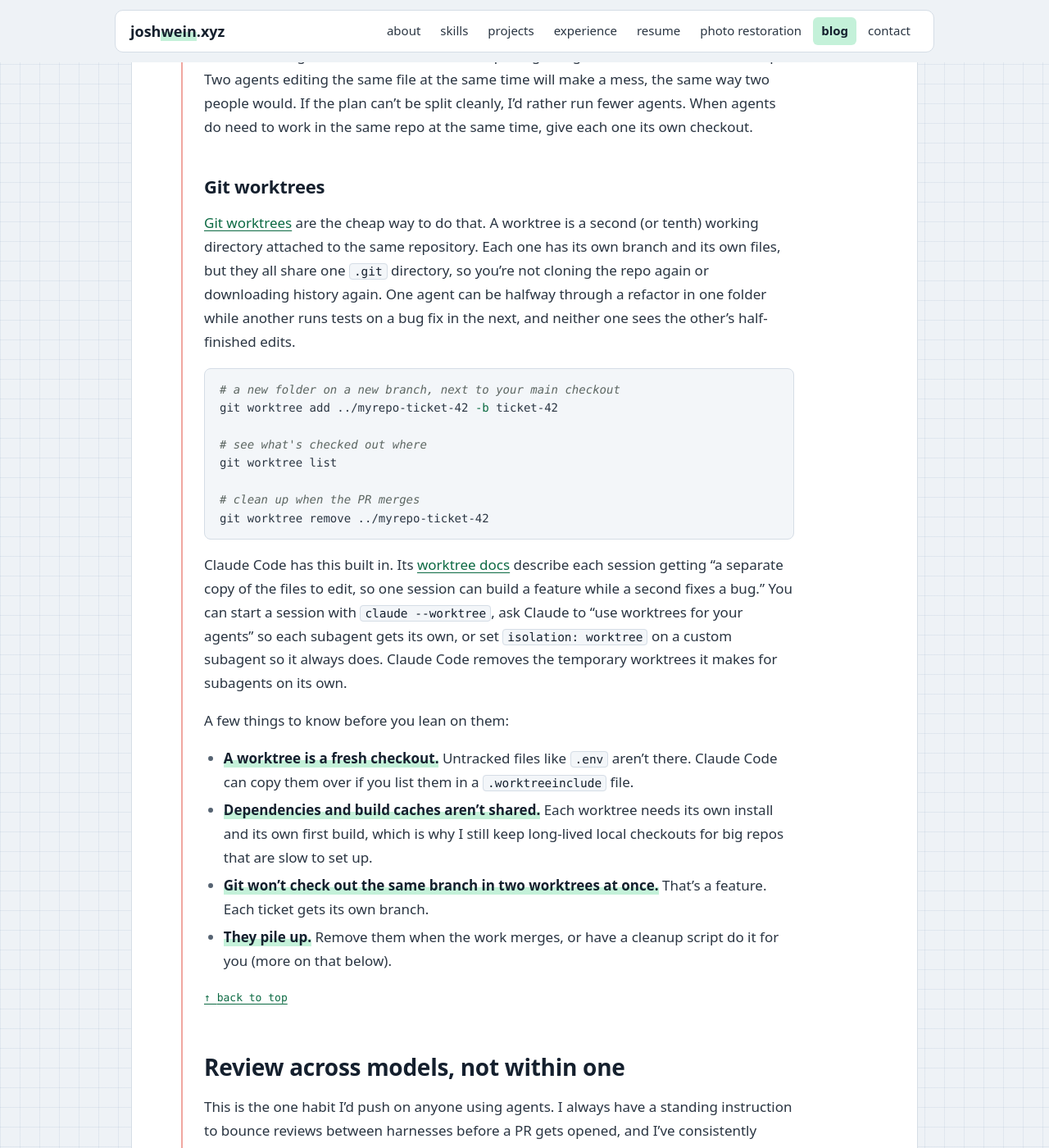
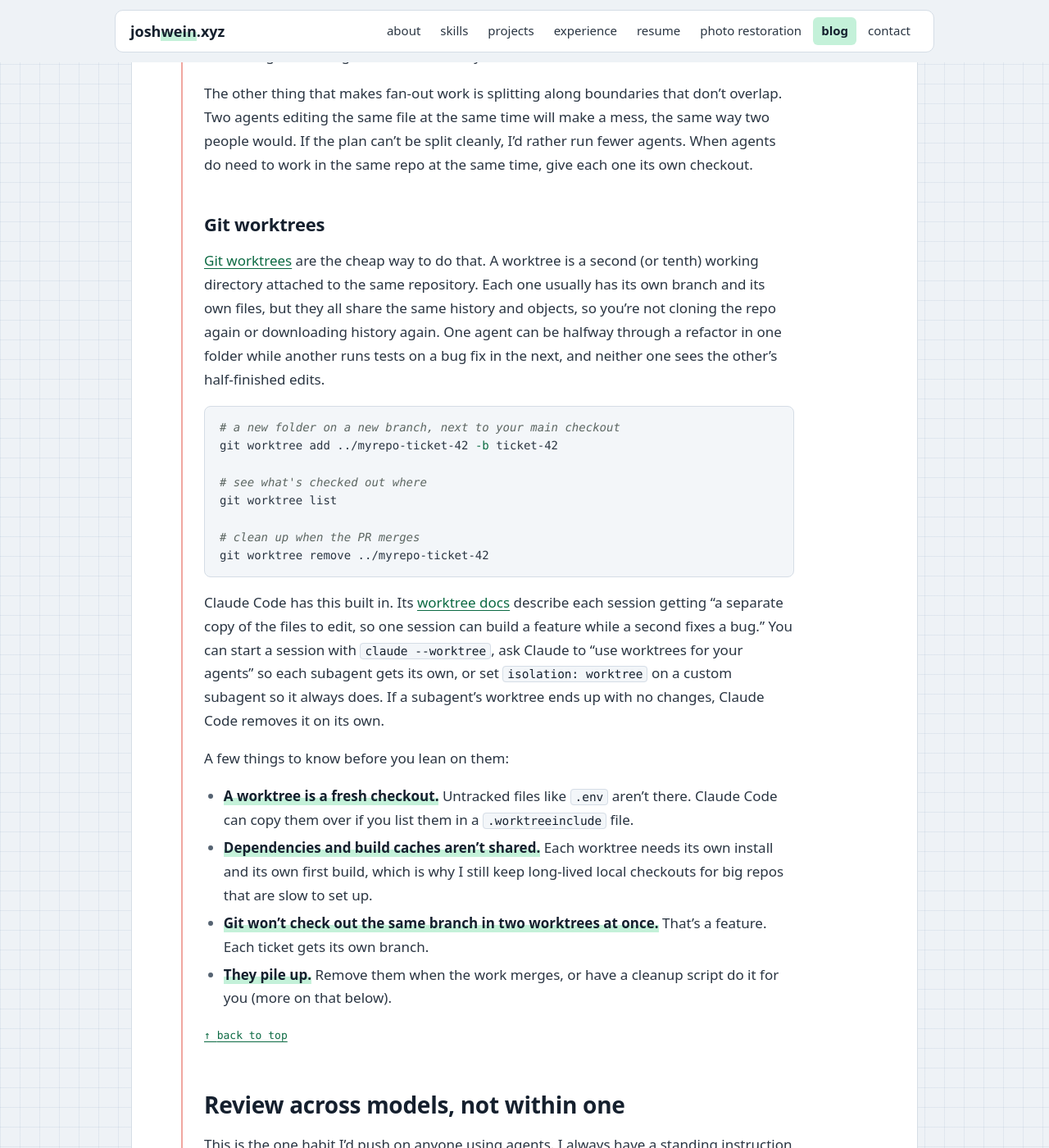
Before and after one commit to JoshWein/blog, a Jekyll site: the page built from _posts/2026-11-21-multi-agent-workflows.md, in a window 1280 px wide and 1400 px high, scrolled down 3354 px. Shown: the whole window at 82% size. Built offline with Jekyll 4.4.1, drawn with Linux system fonts in a browser that asks for light colours; some web fonts are replaced; comment, search, counter and statistics services are not loaded; some of the changed text lies outside the part shown.

Commit message:
Tighten worktree wording and tools note per review
Co-Authored-By: Claude Opus 5.5 <noreply@anthropic.com>
Claude-Session: https://claude.ai/code/session_01HtAirmGQyAcmjJao62wzYe

```diff
--- a/_posts/2026-11-21-multi-agent-workflows.md
+++ b/_posts/2026-11-21-multi-agent-workflows.md
@@ -107,7 +109,7 @@ The other thing that makes fan-out work is splitting along boundaries that don't
 
 ### Git worktrees
 
-[Git worktrees](https://git-scm.com/docs/git-worktree) are the cheap way to do that. A worktree is a second (or tenth) working directory attached to the same repository. Each one has its own branch and its own files, but they all share one `.git` directory, so you're not cloning the repo again or downloading history again. One agent can be halfway through a refactor in one folder while another runs tests on a bug fix in the next, and neither one sees the other's half-finished edits.
+[Git worktrees](https://git-scm.com/docs/git-worktree) are the cheap way to do that. A worktree is a second (or tenth) working directory attached to the same repository. Each one usually has its own branch and its own files, but they all share the same history and objects, so you're not cloning the repo again or downloading history again. One agent can be halfway through a refactor in one folder while another runs tests on a bug fix in the next, and neither one sees the other's half-finished edits.
 
 {% highlight bash %}
 # a new folder on a new branch, next to your main checkout
@@ -120,7 +122,7 @@ git worktree list
 git worktree remove ../myrepo-ticket-42
 {% endhighlight %}
 
-Claude Code has this built in. Its [worktree docs](https://code.claude.com/docs/en/worktrees) describe each session getting "a separate copy of the files to edit, so one session can build a feature while a second fixes a bug." You can start a session with `claude --worktree`, ask Claude to "use worktrees for your agents" so each subagent gets its own, or set `isolation: worktree` on a custom subagent so it always does. Claude Code removes the temporary worktrees it makes for subagents on its own.
+Claude Code has this built in. Its [worktree docs](https://code.claude.com/docs/en/worktrees) describe each session getting "a separate copy of the files to edit, so one session can build a feature while a second fixes a bug." You can start a session with `claude --worktree`, ask Claude to "use worktrees for your agents" so each subagent gets its own, or set `isolation: worktree` on a custom subagent so it always does. If a subagent's worktree ends up with no changes, Claude Code removes it on its own.
 
 A few things to know before you lean on them:
 
```
Also changed, not shown: other parts of _posts/2026-11-21-multi-agent-workflows.md (+3 -1 lines).
